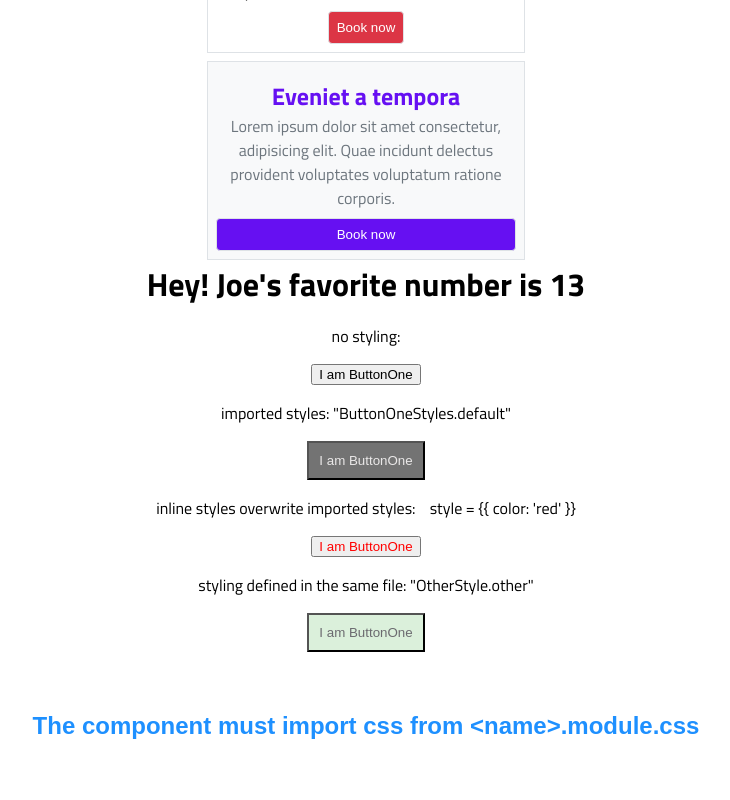
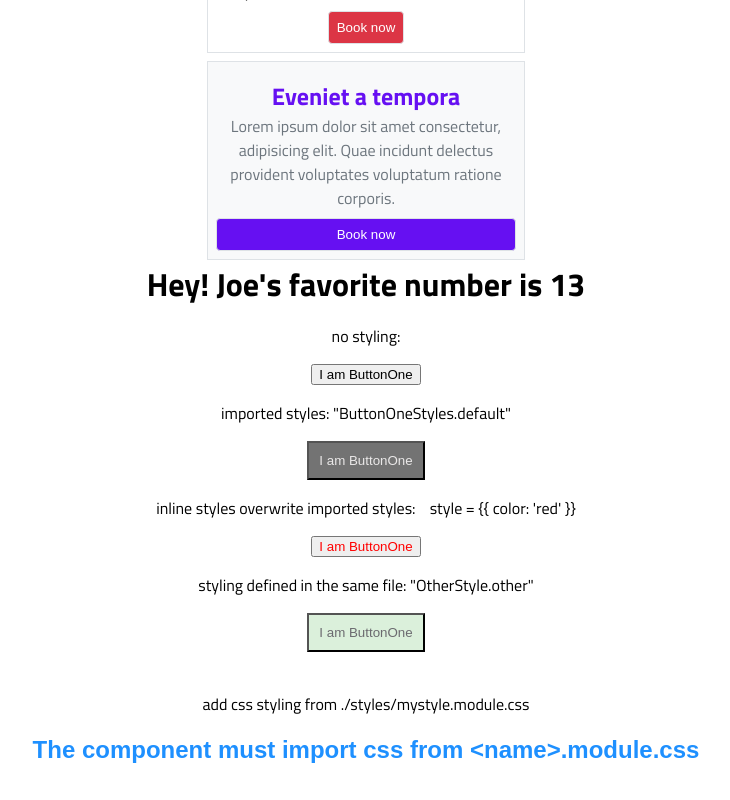
Before and after one commit to loganblackstad/react-prop-types, a React (Create React App) app: page / in a window 1280 px wide. Shown: the part 513-1313 px from the top of the page, without its empty margins (274-1004 px from the left). Built offline with nearby package versions, Linux system fonts and the light colour scheme.

Commit message:
add inline style and description for css module styling

```diff
--- a/src/App.js
+++ b/src/App.js
@@ -32,6 +32,8 @@ function App() {
       </Box>
       <FavNum name="Joe" num={13} />
       <ButtonOne />
+      <br />
+      <p style={{ textAlign: 'center' }}>{`add css styling from ./styles/mystyle.module.css`}</p>
       <StyledClassCmp />
     </div>
   );
--- a/src/styles/mystyle.module.css
+++ b/src/styles/mystyle.module.css
@@ -1,6 +1,5 @@
 .bigblue {
   color: DodgerBlue;
-  padding: 40px;
   font-family: Arial;
   text-align: center;
 }
```
